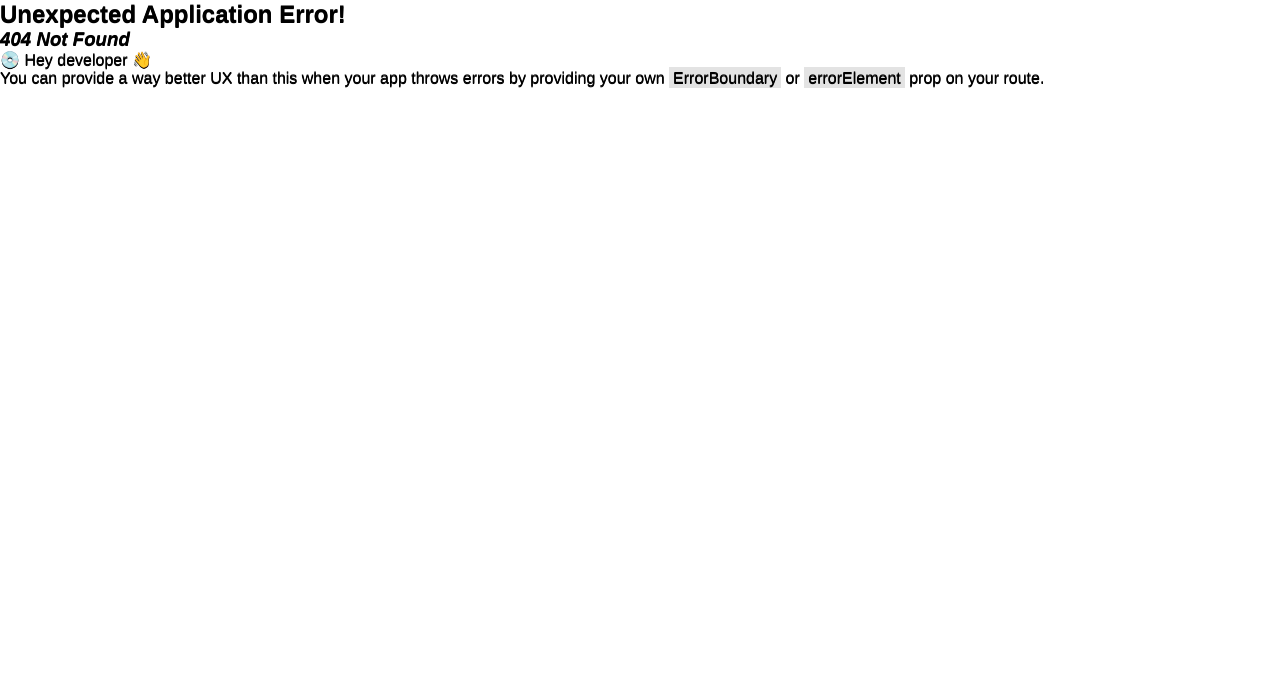
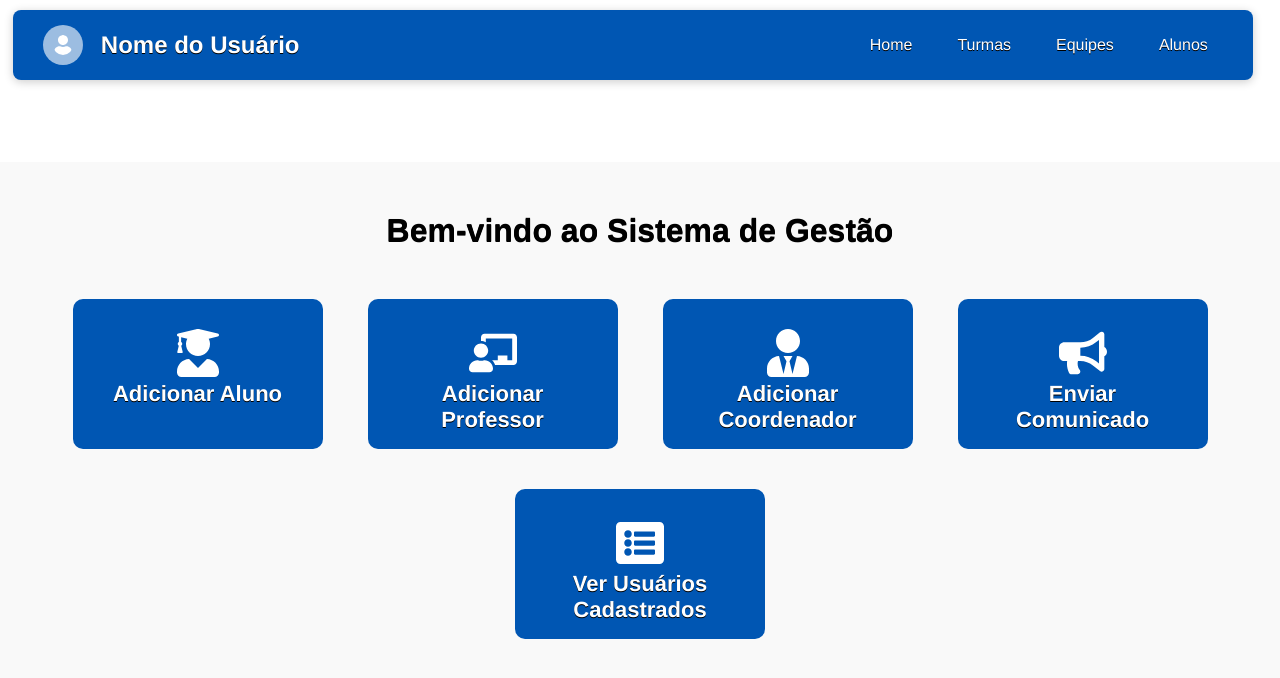
Before and after one commit to Gabrielsenac007/Frontend-PI-Mediotec, a React (Vite) app: page /home in a window 1280 px wide. Before the commit this address had no page. Shown: the top 678 px of the page. Built offline with nearby package versions, Linux system fonts and the light colour scheme.

Commit message:
Alteração na tela de usuario e adião da tela home

```diff
--- a/src/Components/Alunos/Alunos.css
+++ b/src/Components/Alunos/Alunos.css
@@ -1,26 +1,33 @@
-
+/* Estilos para a exibição dos dados */
 .data-display {
     padding: 30px; /* Aumentar o preenchimento */
-    max-width: 1000px; /* Aumentar a largura máxima */
+    max-width: 1200px; /* Aumentar a largura máxima */
+    max-height: 800px; /* Aumentar a altura máxima */
     margin: 0 auto;
     background: rgba(255, 255, 255, 0.9);
     border-radius: 10px;
     box-shadow: 0 4px 20px rgba(0, 0, 0, 0.1);
     font-family: 'Arial', sans-serif; /* Alterar a fonte */
-    position:fixed;
-    bottom: 300px;
-    right: 40%;
-    width: 100%;
-    left: 25%;
+    position: fixed;
+    bottom: 100px; /* Ajustar a posição se necessário */
+    right: 0; /* Ajustar a posição se necessário */
+    left: 0; /* Permitir que o quadro ocupe mais espaço */
+    overflow: hidden; /* Evitar quebra de layout */
+    display: flex; /* Usar flexbox */
+    flex-direction: column; /* Organizar os itens em coluna */
+    align-items: center; /* Centralizar os itens horizontalmente */
+    top: 100px;
 }
 
+/* Estilo do título */
 .data-display h1 {
     text-align: center;
     color: #333;
     font-size: 36px; /* Aumentar o tamanho do título */
 }
 
-.data-display  button {
+/* Estilos para o botão */
+.data-display button {
     width: 50%;
     height: 45px;
     background: #0056b3; /* Cor de fundo azul */
@@ -33,19 +40,24 @@
     color: white; /* Texto branco no botão */
     font-weight: 700;
     transition: background-color 0.4s ease;
+    margin-top: 20px; /* Espaçamento acima do botão */
+}
 
-  }
+/* Efeito hover para o botão */
+.data-display button:hover {
+    background: #ec8938;
+}
 
-  .data-display button:hover{
-    background:  #ec8938;
-  }
-
-
+/* Estilos para a lista de dados */
 .data-list {
     list-style: none;
     padding: 0;
+    max-height: 600px; /* Limitar a altura da lista de dados */
+    overflow-y: auto; /* Adiciona a barra de rolagem vertical na lista */
+    width: 100%; /* Garantir que a lista ocupe toda a largura disponível */
 }
 
+/* Estilos para cada item da lista */
 .data-item {
     display: flex;
     justify-content: space-between;
@@ -56,31 +68,38 @@
     margin: 10px 0;
     background-color: #f9f9f9;
     transition: background-color 0.3s;
+    min-width: 0; /* Permite que o item se encolha adequadamente */
 }
 
+/* Efeito hover para itens da lista */
 .data-item:hover {
     background-color: #f1f1f1;
 }
 
+/* Estilos para informações dentro dos itens */
 .data-info {
-    flex-grow: 1;
+    flex-grow: 1; /* Permite que a informação cresça */
 }
 
+/* Estilos para ícones de ação */
 .action-icons {
     display: flex;
     gap: 10px;
 }
 
+/* Estilos para os ícones */
 .icon {
     cursor: pointer;
     font-size: 20px;
-    color: #007BFF;
+    color: #007BFF; /* Cor do ícone */
 }
 
+/* Efeito hover para ícones */
 .icon:hover {
     color: #0056b3;
 }
 
+/* Estilos para mensagens de carregamento ou erro */
 .loading, .error {
     text-align: center;
     font-size: 18px;
--- a/src/Components/Header/Header.jsx
+++ b/src/Components/Header/Header.jsx
@@ -11,7 +11,7 @@ const Header = () => {
             </div>
             <nav>
                 <ul className="nav-links">
-                    <li><Link to="/">Home</Link></li>
+                    <li><Link to="/home">Home</Link></li>
                     <li><Link to="/turmas">Turmas</Link></li>
                     <li><Link to="/equipe">Equipes</Link></li>
                     <li><Link to="/alunos">Alunos</Link></li>
--- /dev/null
+++ b/src/Components/Home/Home.css
@@ -0,0 +1,37 @@
+.home-container {
+    text-align: center;
+    padding: 50px; /* Aumentar o preenchimento */
+    font-family: 'Arial', sans-serif;
+    background-color: #f9f9f9; /* Cor de fundo */
+}
+
+.card-container {
+    display: flex;
+    justify-content: space-around; /* Espaça os cards */
+    flex-wrap: wrap; /* Permite que os cards se movam para a próxima linha se não houver espaço suficiente */
+    margin-top: 30px; /* Aumentar a margem superior */
+}
+
+.card {
+    background: #0056b3; /* Cor de fundo azul */
+    color: white; /* Texto branco */
+    border-radius: 10px;
+    padding: 30px; /* Aumentar o preenchimento interno dos cards */
+    text-decoration: none; /* Remove o sublinhado */
+    width: 250px; /* Largura do card */
+    height: 150px; /* Altura do card */
+    transition: transform 0.3s; /* Animação de transformação */
+    margin: 20px; /* Aumentar a margem ao redor de cada card */
+    text-align: center;
+}
+
+
+
+.card:hover {
+    transform: scale(1.05); /* Efeito de aumento no hover */
+}
+
+.card h2 {
+    margin: 0; /* Remove margem padrão */
+    font-size: 22px; /* Tamanho da fonte */
+}
--- /dev/null
+++ b/src/Components/Home/Home.jsx
@@ -0,0 +1,35 @@
+import { FaUserGraduate, FaChalkboardTeacher, FaUserTie, FaBullhorn, FaListAlt } from 'react-icons/fa'; // Importando o novo ícone
+import { Link } from 'react-router-dom';
+import './Home.css'; // Importando o CSS
+
+const Home = () => {
+    return (
+        <div className="home-container">
+            <h1>Bem-vindo ao Sistema de Gestão</h1>
+            <div className="card-container">
+                <Link to="/cadastro" className="card">
+                    <FaUserGraduate size={48} />
+                    <h2>Adicionar Aluno</h2>
+                </Link>
+                <Link to="/add-teacher" className="card">
+                    <FaChalkboardTeacher size={48} />
+                    <h2>Adicionar Professor</h2>
+                </Link>
+                <Link to="/add-coordinator" className="card">
+                    <FaUserTie size={48} />
+                    <h2>Adicionar Coordenador</h2>
+                </Link>
+                <Link to="/send-notice" className="card">
+                    <FaBullhorn size={48} />
+                    <h2>Enviar Comunicado</h2>
+                </Link>
+                <Link to="/alunos" className="card"> {/* Novo link para ver alunos cadastrados */}
+                    <FaListAlt size={48} />
+                    <h2>Ver Usuários Cadastrados</h2>
+                </Link>
+            </div>
+        </div>
+    );
+};
+
+export default Home;
--- a/src/Components/Login/Login.jsx
+++ b/src/Components/Login/Login.jsx
@@ -1,36 +1,53 @@
-import { FaEnvelope, FaLock } from 'react-icons/fa'
-import { useState } from 'react'
-import "./Login.css"
-import { Link } from 'react-router-dom';
-
-//required
-
+import { FaEnvelope, FaLock } from 'react-icons/fa';
+import { useState } from 'react';
+import "./Login.css";
+import { Link, useNavigate } from 'react-router-dom'; // Importando useNavigate
 
 const Login = () => {
-
     const [username, setUsername] = useState("");
     const [password, setPassword] = useState("");
+    const navigate = useNavigate(); // Hook para navegação
 
-    const handleSubmit = (event) => {
+    const handleSubmit = async (event) => {
         event.preventDefault();
 
-        alert('Enviando os dados: ' + username + " - " + password)
-    }
+        try {
+            const response = await fetch('http://localhost:3000/alunos/login', { // Altere para a URL correta
+                method: 'POST',
+                headers: {
+                    'Content-Type': 'application/json',
+                },
+                body: JSON.stringify({ email: username, senha: password }),
+            });
+
+            if (!response.ok) {
+                throw new Error('Erro ao autenticar: ' + response.statusText);
+            }
+
+            const data = await response.json();
+            console.log('Login bem-sucedido:', data);
+
+            // Navegue para a página desejada após o login bem-sucedido
+            navigate('/alunos'); // Altere para a rota desejada
+        } catch (error) {
+            console.error(error);
+            alert('Erro ao autenticar: ' + error.message);
+        }
+    };
 
     return (
-
         <div className="container">
             <form onSubmit={handleSubmit}>
                 <h1>Acesse o Sistema</h1>
                 <div className='input-field'>
                     <input type="email" placeholder='E-mail'
-                        onChange={(e) => setUsername(e.target.value)}required/>
+                        onChange={(e) => setUsername(e.target.value)} required />
                     <FaEnvelope className='icon' />
                 </div>
                 <div className='input-field'>
                     <input type="password" placeholder='Senha'
-                        onChange={(e) => setPassword(e.target.value)} required/>
-                    <FaLock className='icon'  />
+                        onChange={(e) => setPassword(e.target.value)} required />
+                    <FaLock className='icon' />
                 </div>
 
                 <div className="recall-forget">
@@ -41,15 +58,16 @@ const Login = () => {
                     <a href="#">Esqueceu a senha?</a>
                 </div>
 
-                <button>Entrar</button>
+                <Link to="/alunos">
+                    <button>Entrar</button>
+                </Link>
 
                 <div className="signup-link">
                     <p>Não tem uma conta? <Link to="/cadastro">Cadastrar</Link></p>
                 </div>
-
             </form>
         </div>
-    )
-}
+    );
+};
 
-export default Login
+export default Login;
--- a/src/services/api.js
+++ b/src/services/api.js
@@ -51,3 +51,16 @@ export const deleteAluno = async (id) => {
         throw new Error(error.message);
     }
 };
+
+// Função para autenticar usuário
+export const autenticarUsuario = async (username, password) => {
+    try {
+        const response = await axios.post(`${API_URL}/login`, {
+            email: username,
+            senha: password,
+        });
+        return response.data; // Retorna os dados do usuário autenticado
+    } catch (error) {
+        throw new Error('Erro ao autenticar: ' + error.response?.data?.message || error.message);
+    }
+};
```
Also changed, not shown: src/main.jsx (+6 -2 lines), src/Components/Login/Login.css (indentation only).
